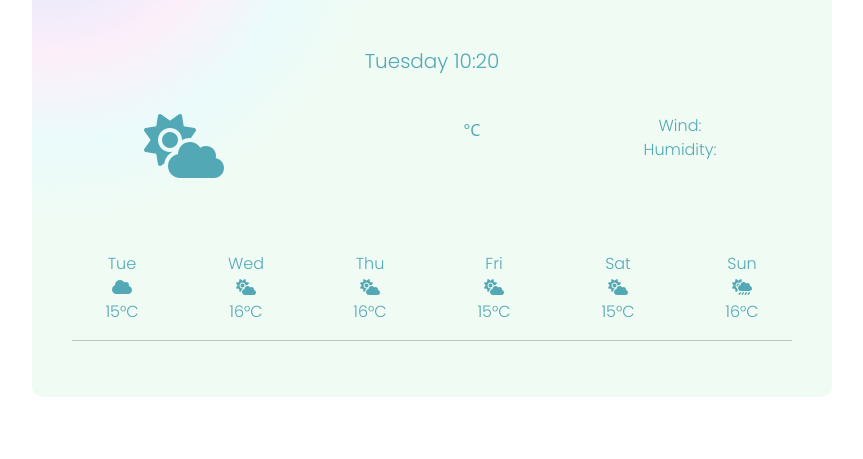
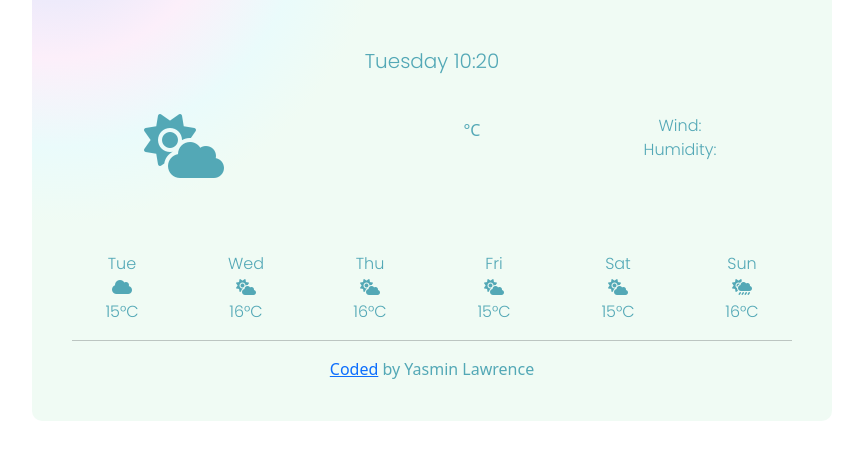
Before and after one commit to yasminlawre/Weather-app, a website built with Parcel: page index.html in a window 1280 px wide. Shown: the part 201-660 px from the top of the page, without its empty margins (208-1071 px from the left). Built offline with nearby package versions, Linux system fonts and the light colour scheme; no server answers.

Commit message:
added link to index.html

```diff
--- a/index.html
+++ b/index.html
@@ -84,6 +84,12 @@
         </div>
       </div>
       <hr />
+      <div class="footer">
+        <a href="https://github.com/yasminlawre/Weather-app" target="_blank"
+          >Coded</a
+        >
+        by Yasmin Lawrence
+      </div>
     </div>
     <script src="src/script.js"></script>
   </body>
--- a/src/styles.css
+++ b/src/styles.css
@@ -122,3 +122,8 @@ col {
 .fa-cloud-sun-rain {
   color: #53a8b6;
 }
+
+.footer {
+  text-align: center;
+  color: #53a8b6;
+}
```
